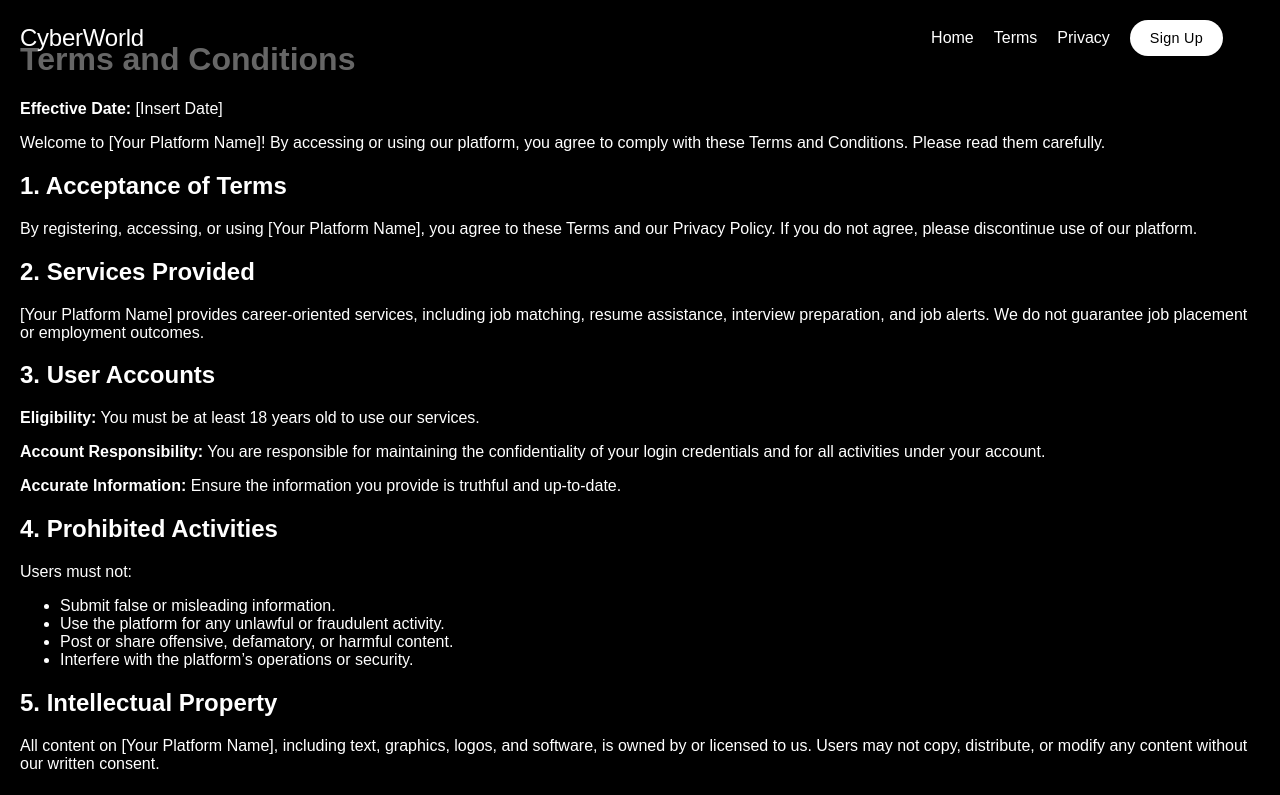
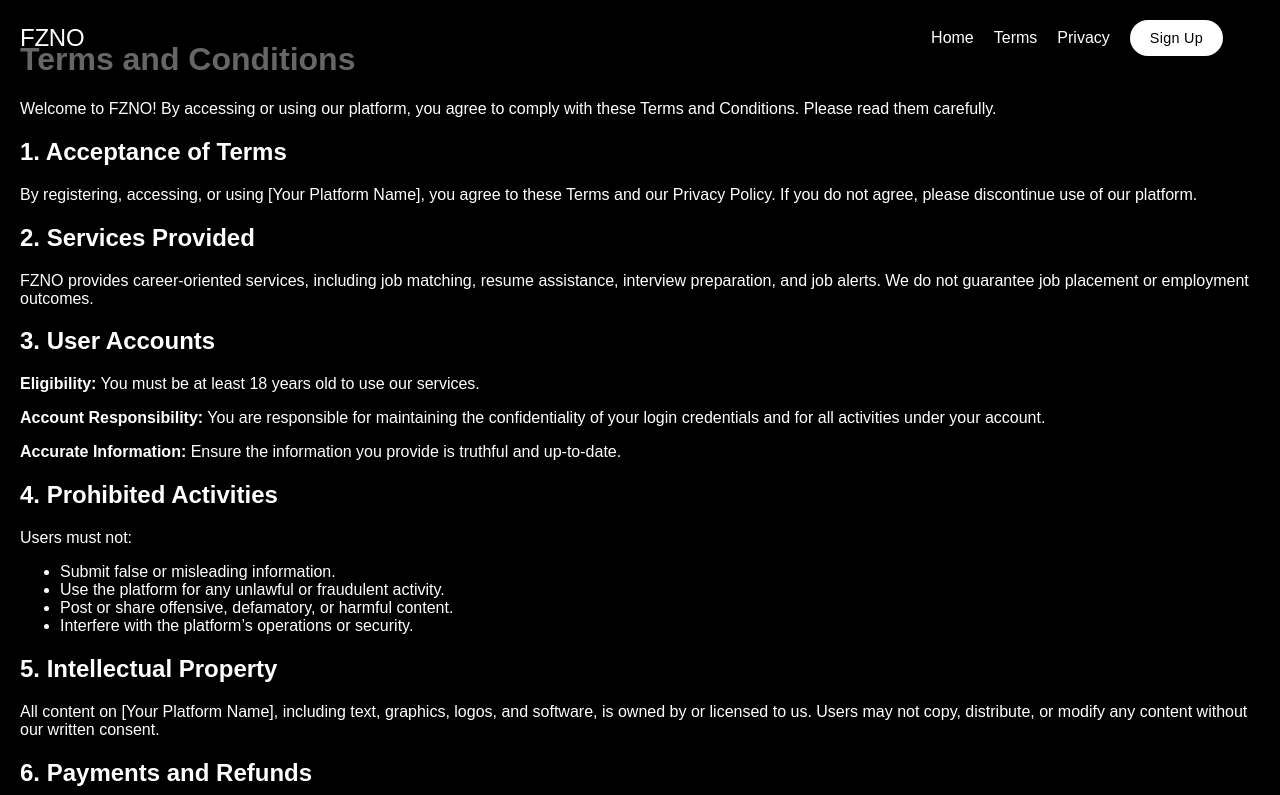
Before and after one commit to Janiarafath/project, a React (Create React App) app: page /Terms in a window 1280 px wide. Shown: the top 795 px of the page. Built offline with nearby package versions, Linux system fonts and the light colour scheme.

Commit message:
Added source code files

```diff
--- a/public/index.html
+++ b/public/index.html
@@ -22,7 +22,7 @@
       work correctly both with client-side routing and a non-root public URL.
       Learn how to configure a non-root public URL by running `npm run build`.
     -->
-    <title>React App</title>
+    <title>FZNO</title>
 </head>
 
 <body>
--- a/src/components/privacy.jsx
+++ b/src/components/privacy.jsx
@@ -27,7 +27,7 @@ const Privacy = () => {
       >
         <div className="header-container" style={{ display: 'flex', justifyContent: 'space-between', alignItems: 'center' }}>
           <a href="/" className="logo" style={{ color: '#fff', fontSize: '24px' }}>
-            CyberWorld
+            FZNO
           </a>
           <nav className="nav" style={{ display: 'flex', gap: '20px' }}>
             <Link
@@ -95,7 +95,7 @@ const Privacy = () => {
 
       <main className="privacy-main" style={{ padding: '20px', textAlign: 'left' }}>
         <h1>Privacy Policy</h1>
-        <p>Welcome to CyberWorld. Your privacy is important to us, and we are committed to protecting your personal information. This Privacy Policy explains how we collect, use, and safeguard your data when you use our services.</p>
+        <p>Welcome to FZNO. Your privacy is important to us, and we are committed to protecting your personal information. This Privacy Policy explains how we collect, use, and safeguard your data when you use our services.</p>
 
         <h2>1. Information We Collect</h2>
         <p>We collect the following types of information:</p>
@@ -148,7 +148,7 @@ const Privacy = () => {
           <li><strong>Phone:</strong> [Your Contact Number]</li>
         </ul>
 
-        <p>CyberWorld is dedicated to respecting your privacy and protecting your data. By using our services, you agree to this Privacy Policy.</p>
+        <p>FZNO is dedicated to respecting your privacy and protecting your data. By using our services, you agree to this Privacy Policy.</p>
       </main>
     </div>
   );
--- a/src/components/terms.jsx
+++ b/src/components/terms.jsx
@@ -27,7 +27,7 @@ const Privacy = () => {
       >
         <div className="header-container" style={{ display: 'flex', justifyContent: 'space-between', alignItems: 'center' }}>
           <a href="/" className="logo" style={{ color: '#fff', fontSize: '24px' }}>
-            CyberWorld
+            FZNO
           </a>
           <nav className="nav" style={{ display: 'flex', gap: '20px' }}>
             <Link
@@ -95,14 +95,14 @@ const Privacy = () => {
 
       <main className="privacy-main" style={{ padding: '20px', textAlign: 'left' }}>
       <h1>Terms and Conditions</h1>
-      <p><strong>Effective Date:</strong> [Insert Date]</p>
-      <p>Welcome to [Your Platform Name]! By accessing or using our platform, you agree to comply with these Terms and Conditions. Please read them carefully.</p>
+
+      <p>Welcome to FZNO! By accessing or using our platform, you agree to comply with these Terms and Conditions. Please read them carefully.</p>
 
       <h2>1. Acceptance of Terms</h2>
       <p>By registering, accessing, or using [Your Platform Name], you agree to these Terms and our Privacy Policy. If you do not agree, please discontinue use of our platform.</p>
 
       <h2>2. Services Provided</h2>
-      <p>[Your Platform Name] provides career-oriented services, including job matching, resume assistance, interview preparation, and job alerts. We do not guarantee job placement or employment outcomes.</p>
+      <p>FZNO provides career-oriented services, including job matching, resume assistance, interview preparation, and job alerts. We do not guarantee job placement or employment outcomes.</p>
 
       <h2>3. User Accounts</h2>
       <p><strong>Eligibility:</strong> You must be at least 18 years old to use our services.</p>
```
Also changed, not shown: 1 other file (tests, documents, lock files or other folders).
